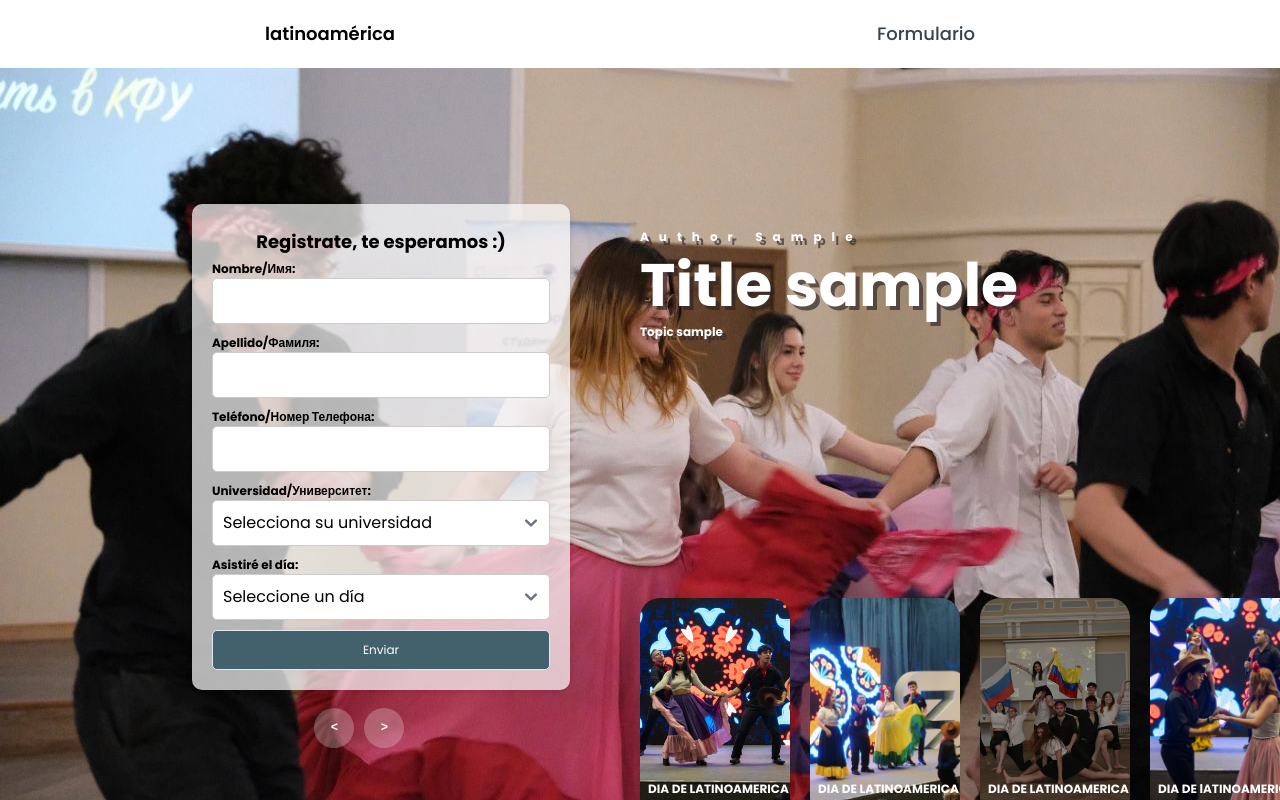
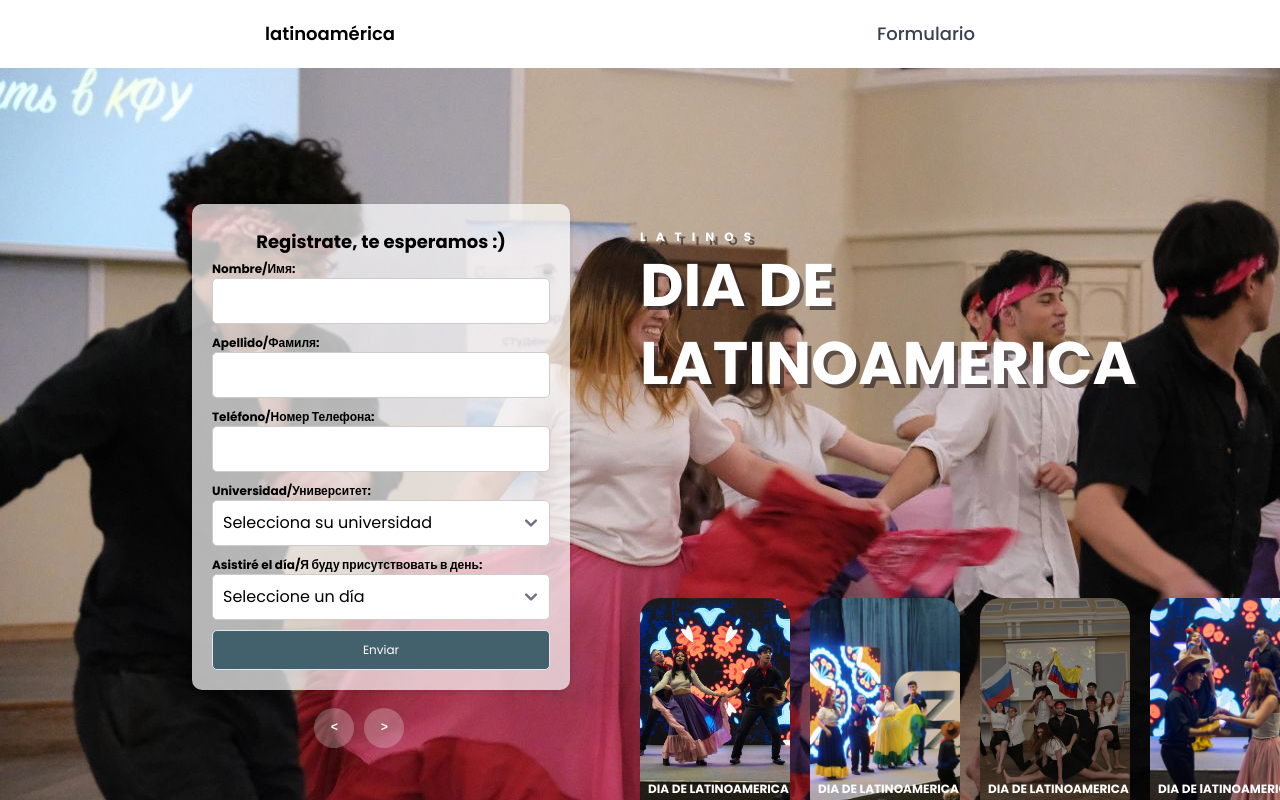
Before and after one commit to DataJoshua/latinoamerica-ru, a React (Create React App) app: page / in a window 1280 px wide. Shown: the top 800 px of the page. Built offline with nearby package versions, Linux system fonts and the light colour scheme.

Commit message:
text added

```diff
--- a/src/components/Carousel/Title.jsx
+++ b/src/components/Carousel/Title.jsx
@@ -1,27 +1,46 @@
 const Title = () => {
   const messages = [
     {
-      author: "Author Sample",
-      title: "Title sample",
-      topic: "Topic sample",
-      description: "Some Description"
+      author: "LATINOS",
+      title: "DIA DE LATINOAMERICA",
+      topic: "",
+      description: "25 DE ABRIL(25 Апреля)\n\n" +
+          "10:00 - 13:00  Conferencia sobre salud mental. (Конференция о психическом здоровье)\n" +
+          "13:00 - 17:00  Jornada deportiva (Спортивный день)\n" +
+          "Torneo relámpago de futbol 5 y voleibol. (Молниеносный турнир по футболу 5 и волейболу)\n\n" +
+          "26 DE ABRIL(26 Апреля)\n\n" +
+          "16:00 - 17:00 Pabellón sobre la cultura latina. (Павильон о латиноамериканской культуре)\n" +
+          "17:00 - 18:00 Festival \"Día de Latinoamérica\" (Фестиваль \"День Латинской Америки\")\n" +
+          "Demostraciones culturales. (Культурные демонстрации)"
+
     }
-  ]
+  ];
 
   return (
       <>
-      {messages.map(val => <>
-        <div className="carousel-title">
+        {messages.map(val => (
+            <div className="carousel-title" key={val.title}>
               <div className="content absolute z-[1000] max-w-[600px] top-[50px] md:top-[20%] left-[50px] md:left-[50%] text-white">
                 <div className="show-text-animation author" style={{animationDelay: "1.2s"}}>{val.author}</div>
                 <div className="show-text-animation title text-4xl md:text-6xl" style={{animationDelay: "1.4s"}}>{val.title}</div>
                 <div className="show-text-animation topic" style={{animationDelay: "1.6s"}}>{val.topic}</div>
-            <div className="show-text-animation des hidden sm:block">{val.description}</div>
+                <div className="show-text-animation des hidden sm:block">
+                  {val.description.split('\n\n').map((paragraph, index) => (
+                      <p key={index}>
+                        {paragraph.split('\n').map((line, idx) => (
+                            <span key={idx}>
+                      {line.startsWith(' ') ? line : <strong>{line}</strong>}
+                              <br />
+                    </span>
+                        ))}
+                      </p>
+                  ))}
                 </div>
               </div>
-      </>)}
+            </div>
+        ))}
       </>
-  )
-}
+  );
+};
 
 export default Title;
--- a/src/components/Form/Form.jsx
+++ b/src/components/Form/Form.jsx
@@ -142,7 +142,7 @@ function Form() {
                             </select>
                         </div>
                         <div className="form-group">
-                            <label>Asistiré el día:</label>
+                            <label>Asistiré el día/Я буду присутствовать в день:</label>
                             <select
                                 value={attendDay}
                                 onChange={(e) => setAttendDay(e.target.value)}
```
Lines whose indentation alone changed are shown as unchanged.
